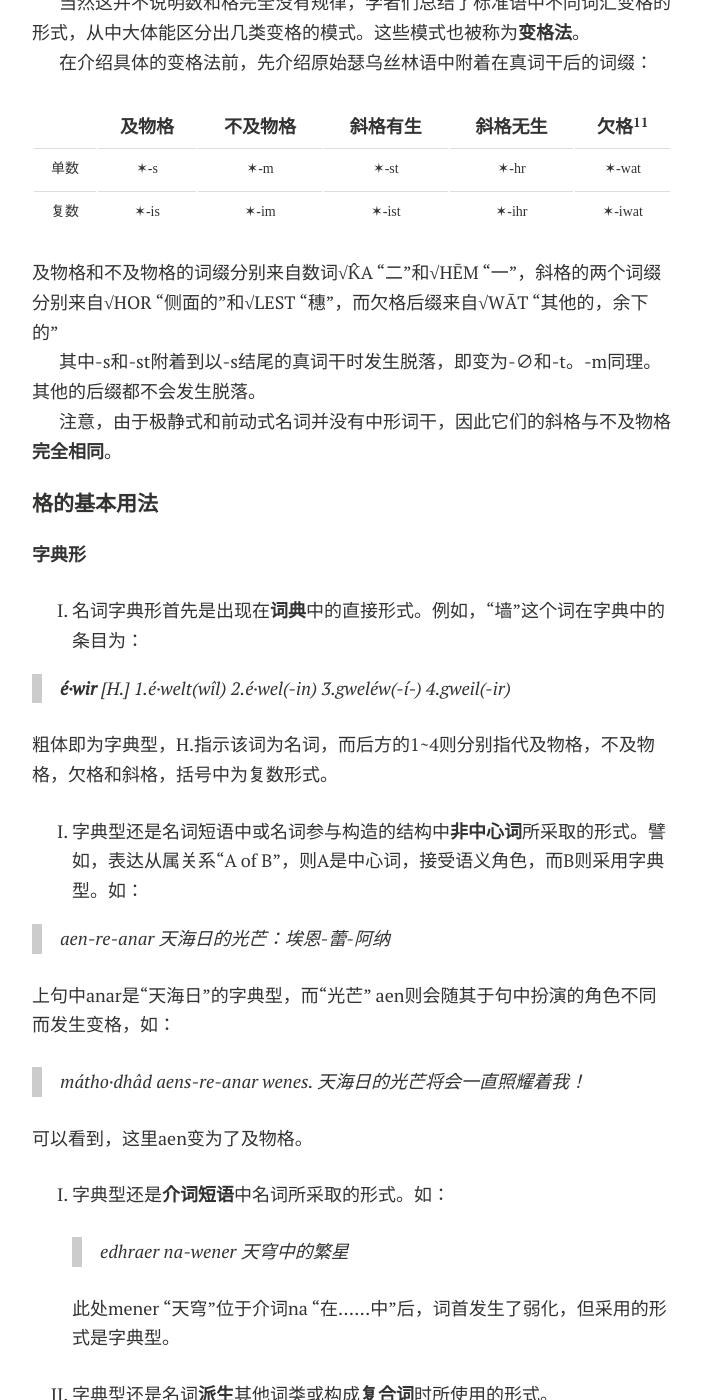
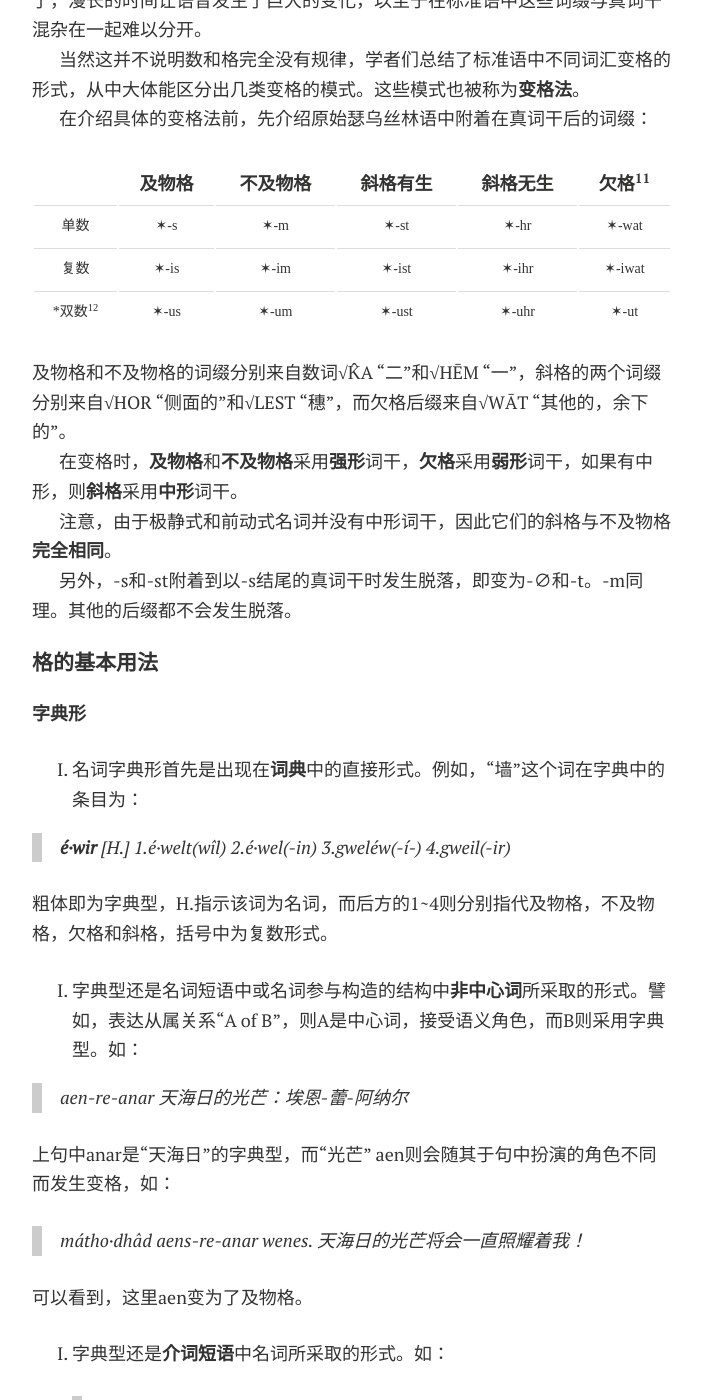
Before and after one commit to Kinnuch/kinnuch.github.io, a Jekyll site: the page built from laim/Theusṛin.md, in a window 1280 px wide and 1400 px high, scrolled down 6544 px. Shown: the whole window, without its empty margins (288-990 px from the left). Built offline with Jekyll 4.4.1, drawn with Linux system fonts in a browser that asks for light colours; nearby versions of some CDN libraries; comment, search, counter and statistics services are not loaded; a style sheet for code colours, icons or effects is not loaded; some of the changed text lies outside the part shown.

Commit message:
Update Theusṛin.md

```diff
--- a/laim/Theusṛin.md
+++ b/laim/Theusṛin.md
@@ -20,7 +20,7 @@ title: Theusṛin
 | :--: | :---------: | :--: | :--------------: | :---------------: | :---------: | :---------: | :--: |
 | 鼻音 |      m      |      |        n         |                   |             | ŋ[^1] \<ñ\> |      |
 | 塞音 |     p b     |      |       t d        |                   |             |  k \<c\> g  |      |
-| 擦音 | ß[^2] \<w\> |  f   |        s         | θ \<th\> ð \<dh\> |             |  x \<ch\>   |  h   |
+| 擦音 | β[^2] \<w\> |  f   |        s         | θ \<th\> ð \<dh\> |             |  x \<ch\>   |  h   |
 | 近音 |             |      |                  |                   | j[^3] \<i\> |             |      |
 | 颤音 |             |      |    r̥ \<rh\> r    |                   |             |             |      |
 | 边音 |             |      |    l̥ \<lh\> l    |                   |             |             |      |
@@ -55,7 +55,7 @@ title: Theusṛin
 
 其中当元音为**短元音**，且其后至多只有一个辅音（下一音节的音节首辅音也参与计算但并不被视为该音节的一部分）时，该音节被称为**短音节**，反之则称为**长音节**。
 
-除了显式被半长元音标记出的重音外，如果倒数第二个音节是长音节，则重音在倒数第二个音节，否则在倒数第三个音节。当然对于双音节单词来说，重音绝大部分情况下位于词首。
+除了显式被半长元音标记出的重音外，如果倒数第二个音节是长音节，则重音在倒数第二个音节，否则在倒数第三个音节。当然对于双音节单词来说，除非最后一个音节存在双元音，否则重音位于词首。
 
 由多个词意构成的复合词，每个词单独计算重音，不过只有最后一个词的重音最强，前面的词可视为拥有次重音。
 
@@ -202,16 +204,19 @@ title: Theusṛin
 
 在介绍具体的变格法前，先介绍原始瑟乌丝林语中附着在真词干后的词缀：
 
-|      | 及物格 | 不及物格 | 斜格有生 | 斜格无生 | 欠格[^11] |
-| :--: | :----: | :------: | :------: | :------: | :-------: |
-| 单数 |  ✶-s   |   ✶-m    |   ✶-st   |   ✶-hr   |   ✶-wat   |
-| 复数 |  ✶-is  |   ✶-im   |  ✶-ist   |  ✶-ihr   |  ✶-iwat   |
+|             | 及物格 | 不及物格 | 斜格有生 | 斜格无生 | 欠格[^11] |
+| :---------: | :----: | :------: | :------: | :------: | :-------: |
+|    单数     |  ✶-s   |   ✶-m    |   ✶-st   |   ✶-hr   |   ✶-wat   |
+|    复数     |  ✶-is  |   ✶-im   |  ✶-ist   |  ✶-ihr   |  ✶-iwat   |
+| \*双数[^12] |  ✶-us  |   ✶-um   |  ✶-ust   |  ✶-uhr   |   ✶-ut    |
 
-及物格和不及物格的词缀分别来自数词√K̂A “二”和√HĒM “一”，斜格的两个词缀分别来自√HOR “侧面的”和√LEST “穗”，而欠格后缀来自√WĀT “其他的，余下的”
+及物格和不及物格的词缀分别来自数词√K̂A “二”和√HĒM “一”，斜格的两个词缀分别来自√HOR “侧面的”和√LEST “穗”，而欠格后缀来自√WĀT “其他的，余下的”。
 
-其中-s和-st附着到以-s结尾的真词干时发生脱落，即变为-∅和-t。-m同理。其他的后缀都不会发生脱落。
+在变格时，**及物格**和**不及物格**采用**强形**词干，**欠格**采用**弱形**词干，如果有中形，则**斜格**采用**中形**词干。
 
 注意，由于极静式和前动式名词并没有中形词干，因此它们的斜格与不及物格**完全相同**。
+
+另外，-s和-st附着到以-s结尾的真词干时发生脱落，即变为-∅和-t。-m同理。其他的后缀都不会发生脱落。
 
 ##### 格的基本用法
 
@@ -225,7 +230,7 @@ title: Theusṛin
 
 2. 字典型还是名词短语中或名词参与构造的结构中**非中心词**所采取的形式。譬如，表达从属关系“A of B”，则A是中心词，接受语义角色，而B则采用字典型。如：
 
-> aen-re-anar 天海日的光芒：埃恩-蕾-阿纳
+> aen-re-anar 天海日的光芒：埃恩-蕾-阿纳尔
 
 上句中anar是“天海日”的字典型，而“光芒” aen则会随其于句中扮演的角色不同而发生变格，如：
 
@@ -335,3 +340,4 @@ title: Theusṛin
 [^9]: 极少数情况下会发生弱化
 [^10]: 当元音弱化后不为空时弱化，否则元音不变
 [^11]: 欠格实际的形式通常脱落了尾部的at甚至wat
+[^12]: 仅部分方言中存在，标准语中只有诗歌或其他特殊文体中才可能出现
```
Also changed, not shown: other parts of laim/Theusṛin.md (+2 -0 lines).
